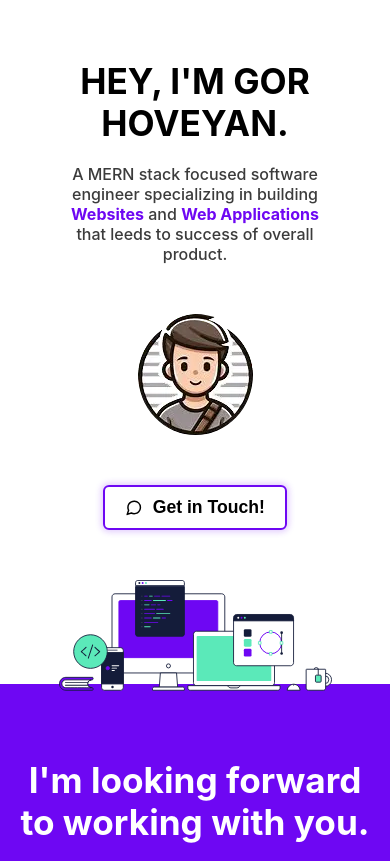
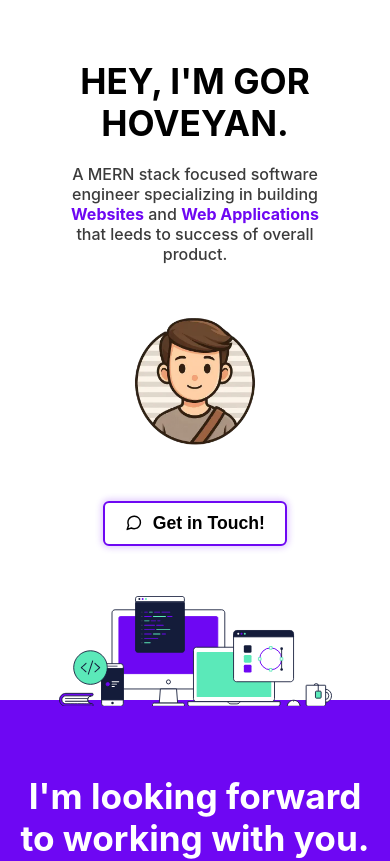
Before and after one commit to Gor-Hoveyan/Gor-Hoveyan.github.io, a React (Create React App) app: page / in a window 390 px wide. Shown: the top 861 px of the page. Built offline with nearby package versions, Linux system fonts and the light colour scheme; a web font is replaced by a local one.

Commit message:
Improve avatar quality and fix animation issue

```diff
--- a/src/components/home/Home.module.scss
+++ b/src/components/home/Home.module.scss
@@ -25,7 +25,7 @@
     margin: 50px 0;
     transition: transform 0.3s;
     cursor: url("../../assets/images/pointer.svg"), auto;
-    animation: avatarAnimation 3s linear;
+    animation: avatarAnimation 3s linear 1;
     border-radius: 50%;
 
     &:hover {
@@ -86,7 +86,9 @@
   0% {
     transform: rotateY(0deg);
   }
-
+  50% {
+    transform: rotateY(180deg);
+  }
   100% {
     transform: rotateY(360deg);
   }
@@ -102,6 +104,18 @@
 }
 @media (min-width: 1200px) {
   .avatar {
-    max-width: 20%;
+    max-width: 15%;
   }
 }
+
+@media (max-width: 1200px) {
+  .avatar {
+    max-width: 30%;
+  }
+}
+
+@media (max-width: 600px) {
+  .avatar {
+    max-width: 50%;
+  }
+}
```
Also changed, not shown: src/assets/images/avatar.webp.
